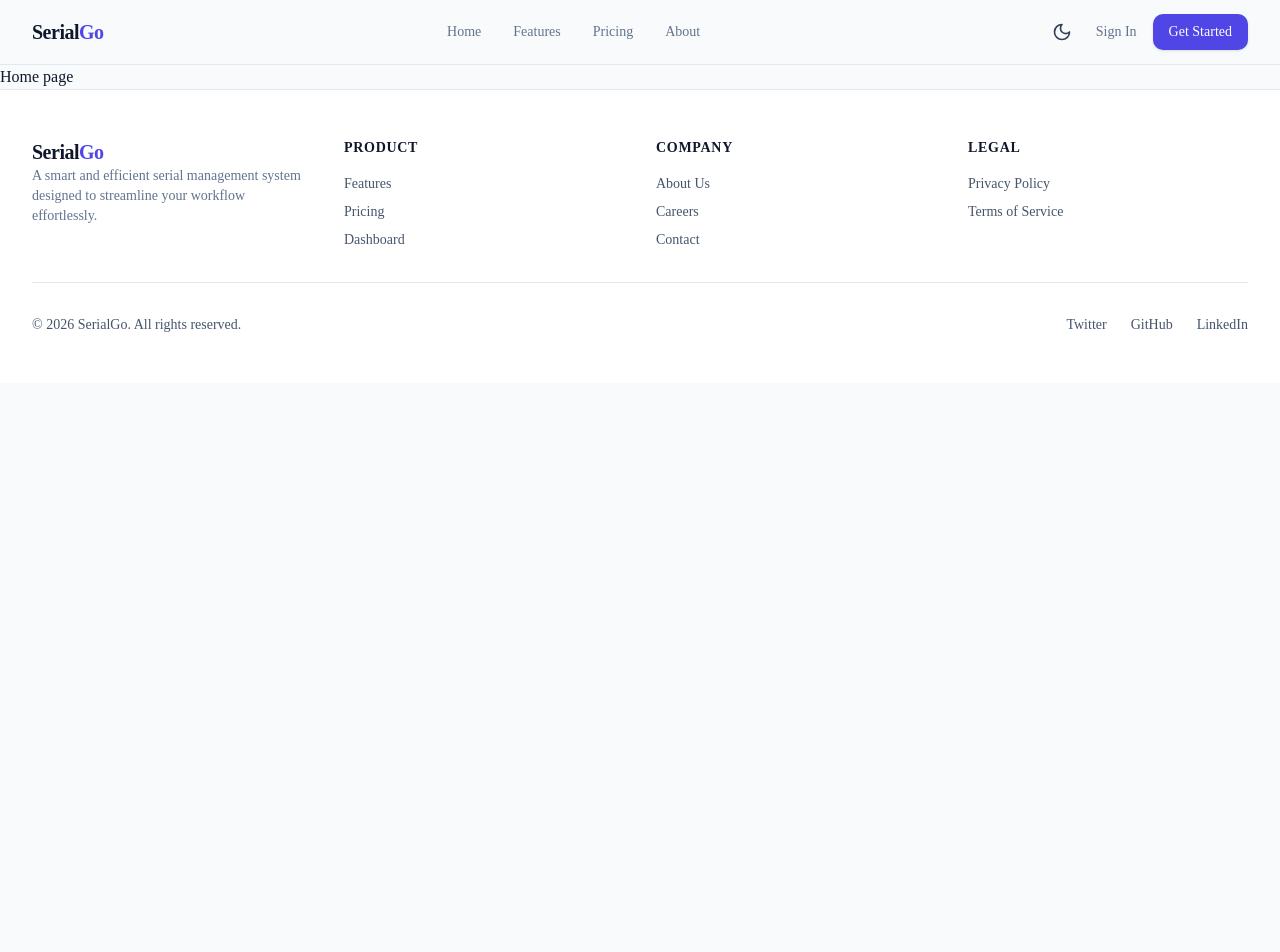
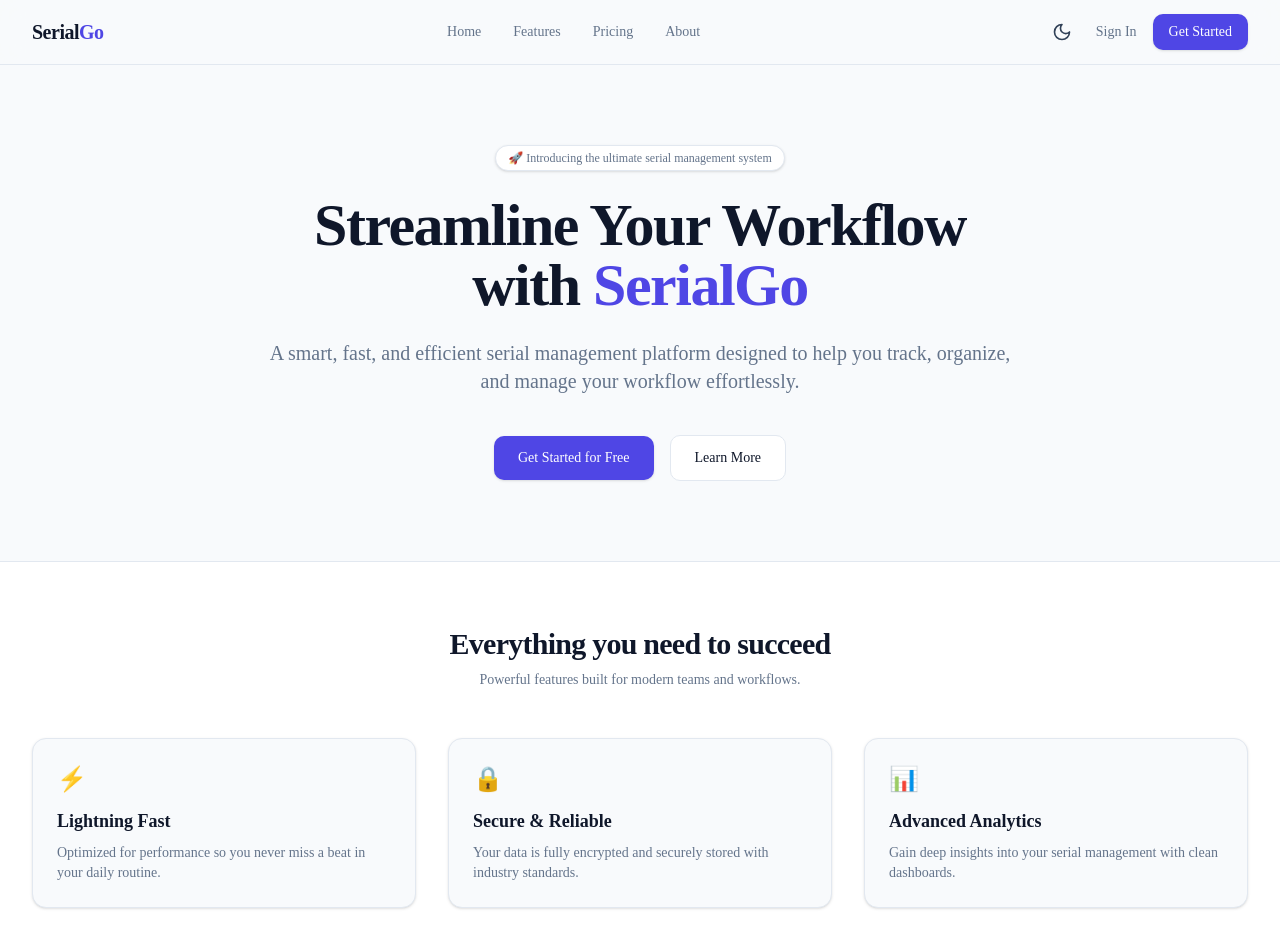
Before and after one commit to pijush512/SerialGo, a Next.js app in the folder serialgo-client/: page / in a window 1280 px wide. Shown: the top 952 px of the page. Before the commit the page ends 800 px from the top, so only its background shows below. Built offline with nearby package versions, Linux system fonts and the light colour scheme.

Commit message:
Demo Home page or Leanding page create done

```diff
--- a/serialgo-client/src/app/(main)/page.tsx
+++ b/serialgo-client/src/app/(main)/page.tsx
@@ -1,5 +1,6 @@
 "use client"
 import { useTheme } from 'next-themes'
+import Link from 'next/link';
 import React from 'react'
 
 const page = () => {
@@ -9,14 +10,76 @@ const page = () => {
     setTheme(theme === "dark" ? "light" : "dark")
   }
   return (
-    <div>
-      <h1>Home page</h1>
+    <div className="flex flex-col min-h-[calc(100vh-4rem)] bg-background text-foreground">
+      {/* Hero Section */}
+      <section className="flex-1 flex flex-col items-center justify-center px-4 py-20 text-center sm:px-6 lg:px-8">
+        <div className="max-w-3xl space-y-6">
 
+          {/* Badge */}
+          <div className="inline-flex items-center rounded-full border border-border bg-card px-3 py-1 text-xs font-medium text-muted-foreground shadow-sm">
+            🚀 Introducing the ultimate serial management system
+          </div>
 
+          {/* Main Heading */}
+          <h1 className="text-4xl font-extrabold tracking-tight sm:text-6xl">
+            Streamline Your Workflow with <span className="text-primary">SerialGo</span>
+          </h1>
+
+          {/* Subtitle */}
+          <p className="text-lg text-muted-foreground sm:text-xl">
+            A smart, fast, and efficient serial management platform designed to help you track, organize, and manage your workflow effortlessly.
+          </p>
+
+          {/* Call to Action Buttons */}
+          <div className="flex flex-col sm:flex-row items-center justify-center gap-4 pt-4">
+            <Link
+              href="/register"
+              className="w-full sm:w-auto rounded-lg bg-primary px-6 py-3 text-sm font-medium text-primary-foreground shadow-sm hover:opacity-90 transition-opacity"
+            >
+              Get Started for Free
+            </Link>
+            <Link
+              href="/features"
+              className="w-full sm:w-auto rounded-lg border border-border bg-card px-6 py-3 text-sm font-medium text-foreground hover:bg-accent transition-colors"
+            >
+              Learn More
+            </Link>
+          </div>
+
+        </div>
+      </section>
+
+      {/* Features Grid Preview */}
+      <section className="border-t border-border bg-card py-16 px-4 sm:px-6 lg:px-8">
+        <div className="mx-auto max-w-7xl">
+          <div className="text-center mb-12">
+            <h2 className="text-3xl font-bold tracking-tight">Everything you need to succeed</h2>
+            <p className="mt-2 text-sm text-muted-foreground">Powerful features built for modern teams and workflows.</p>
+          </div>
+
+          <div className="grid grid-cols-1 md:grid-cols-3 gap-8">
+            <div className="rounded-xl border border-border bg-background p-6 shadow-sm">
+              <div className="text-primary text-2xl mb-3">⚡</div>
+              <h3 className="text-lg font-semibold mb-2">Lightning Fast</h3>
+              <p className="text-sm text-muted-foreground">Optimized for performance so you never miss a beat in your daily routine.</p>
+            </div>
+
+            <div className="rounded-xl border border-border bg-background p-6 shadow-sm">
+              <div className="text-primary text-2xl mb-3">🔒</div>
+              <h3 className="text-lg font-semibold mb-2">Secure & Reliable</h3>
+              <p className="text-sm text-muted-foreground">Your data is fully encrypted and securely stored with industry standards.</p>
+            </div>
+
+            <div className="rounded-xl border border-border bg-background p-6 shadow-sm">
+              <div className="text-primary text-2xl mb-3">📊</div>
+              <h3 className="text-lg font-semibold mb-2">Advanced Analytics</h3>
+              <p className="text-sm text-muted-foreground">Gain deep insights into your serial management with clean dashboards.</p>
+            </div>
+          </div>
+        </div>
+      </section>
     </div>
-
-
-  )
+  );
 }
 
 export default page
```
